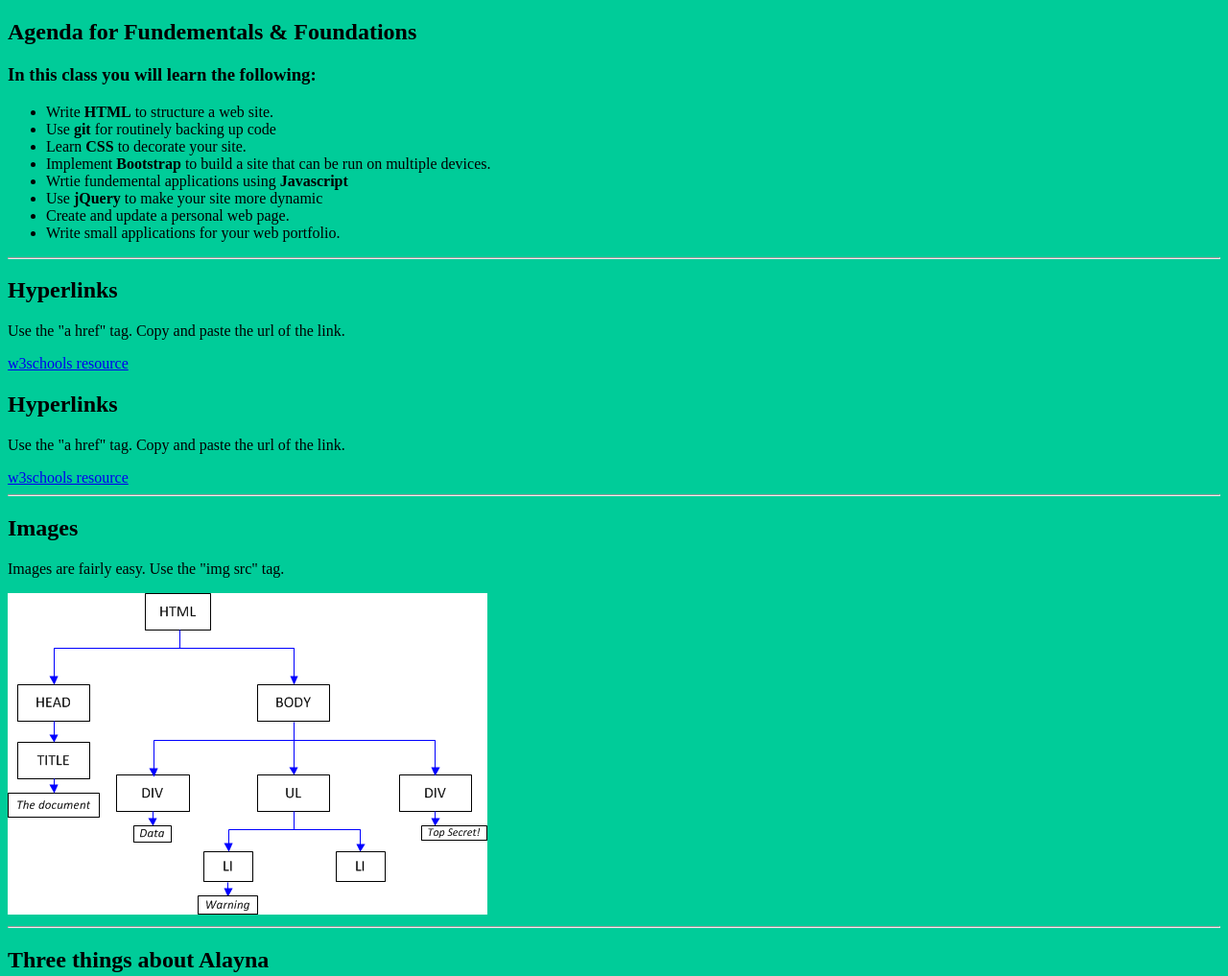
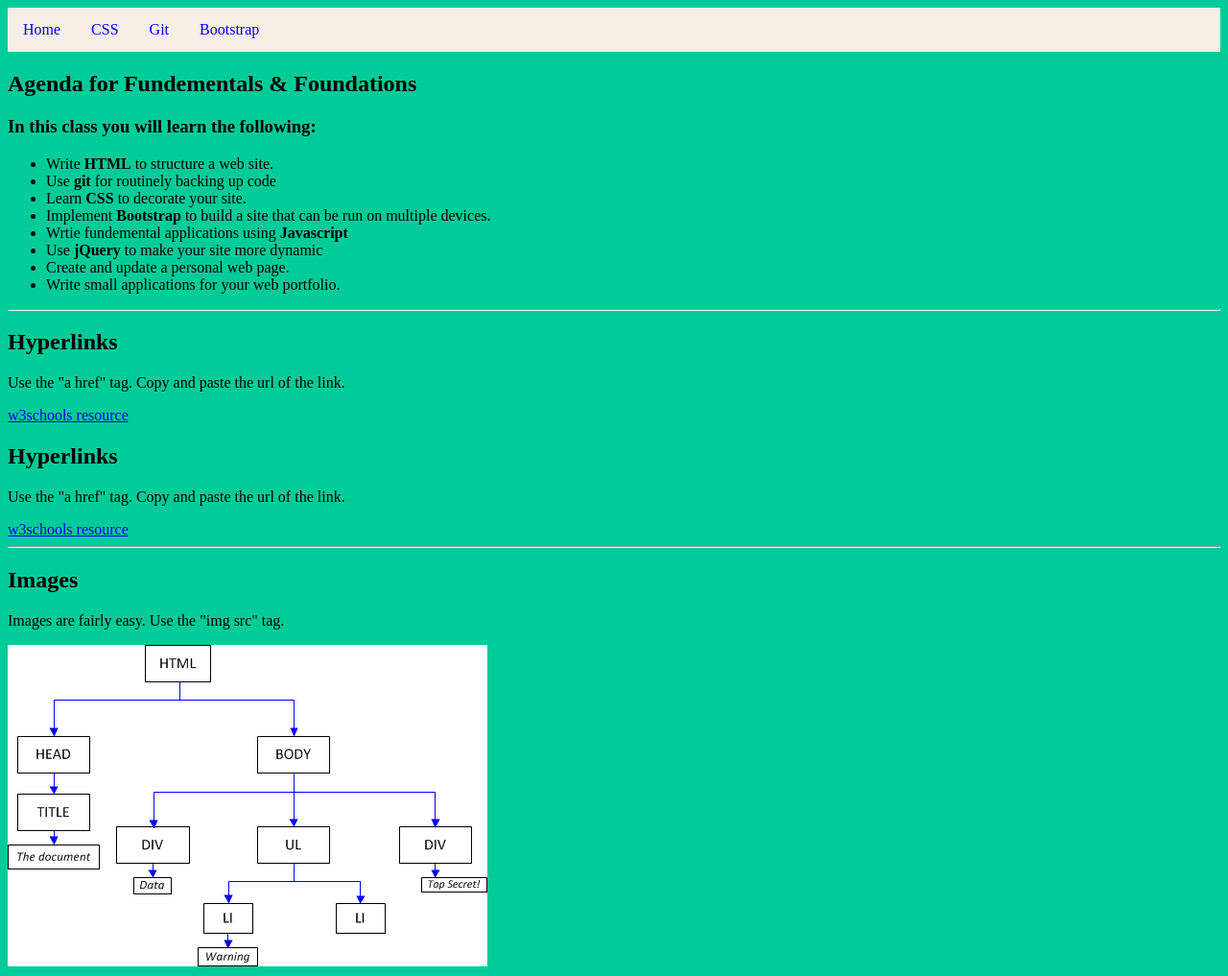
Before and after one commit to aaweiss/FundementalsPlayground, a plain HTML site: page index.html in a window 1280 px wide. Shown: the top 1017 px of the page at 96% size. Drawn offline with Linux system fonts and the light colour scheme.

Commit message:
initial commit

```diff
--- a/css/main.css
+++ b/css/main.css
@@ -2,6 +2,33 @@
 body{
 	background-color:  #00cc99;
 }
+
+/* Nav Bar */
+.nav ul{
+	list-style-type: none;
+	margin: 0;
+	padding: 0;
+	overflow: hidden;
+	background-color: #f7eee6;
+}
+
+.nav li{
+	float: left;
+}
+
+.nav li a {
+	display: inline-block;
+	color: blue;
+	text-align: center;
+	padding: 14px 16px;
+	text-decoration: none;
+}
+
+.nav li a:hover{
+	background-color: green;
+}
+
+/*css for smiley face*/
 
 .face{
   width: 75px;
--- a/index.html
+++ b/index.html
@@ -1,12 +1,27 @@
 <!DOCTYPE html>
 <html>
 <head>
-	<title>HTML Playground</title>
+	<title>Home</title>
 
 	<link rel="stylesheet" type="text/css" href="css/main.css">
 
 </head>
 <body>
+	<div class="nav">
+		<ul>
+			<li><a href="index.html">Home</a></li>
+			<li><a href="views/css-playground.html">CSS</a></li>
+			<li><a href="views/git-notes.html">Git</a></li>
+			<li><a href="views/bootstrap-notes.html">Bootstrap</a></li>
+
+		</ul>
+
+
+
+
+
+	</div>
+
 
 	<h2> Agenda for Fundementals & Foundations</h2>
 		<h3> In this class you will learn the following: </h3>
```
Also changed, not shown: views/css-playground.html (+24 -0 lines), img/csssyntax.jpg (added).
